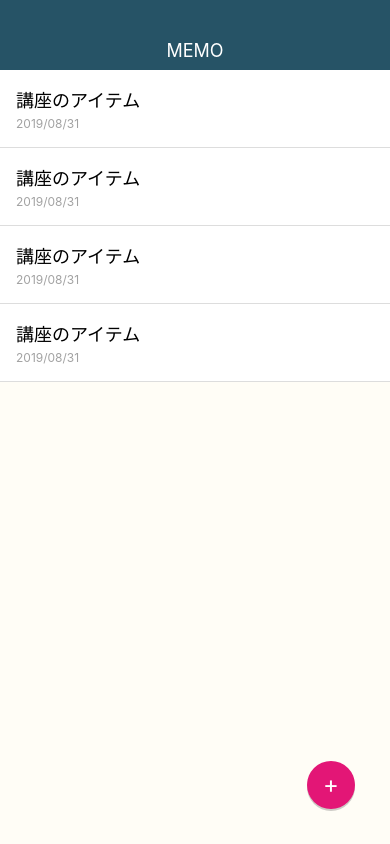
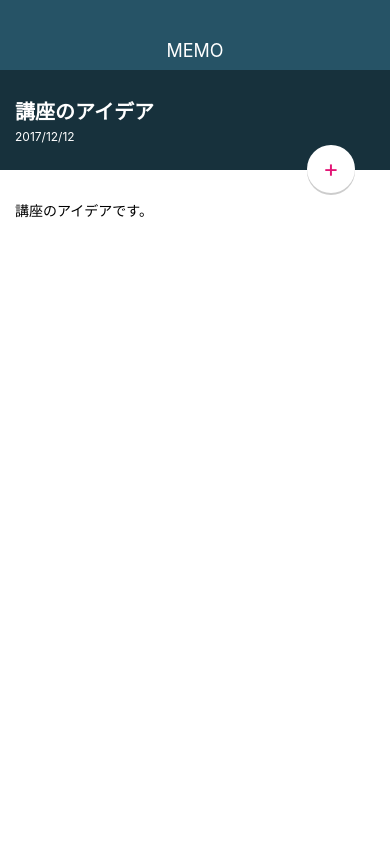
Before and after one commit to toshihog/memo01, a React Native app: screen / in a window 390 px wide. Built offline with nearby package versions, Linux system fonts and the light colour scheme.

Commit message:
Stylw MemoDetailScreen

```diff
--- a/App.tsx
+++ b/App.tsx
@@ -2,6 +2,7 @@
 import { StyleSheet, View } from 'react-native';
 
 import MemoListScreen from './src/screens/MemoListScreen';
+import MemoDetailScreen from './src/screens/MemoDetailScreen';
 import Appbar from './src/components/Appbar';
 
 export default class App extends React.Component {
@@ -9,7 +10,7 @@
     return (
       <View style={styles.container}>
         <Appbar />
-        <MemoListScreen />
+        <MemoDetailScreen />
       </View>
     );
   }
--- a/src/elements/CircleButton.js
+++ b/src/elements/CircleButton.js
@@ -3,9 +3,20 @@
 
 class CircleButton extends React.Component {
   render() {
+    //const style = this.props.style;
+    const { style, color } = this.props;
+
+    let bgColor = '#E31676';
+    let textColor = '#fff';
+
+    if (color === 'white') {
+      bgColor = '#fff';
+      textColor = '#E31676';
+    };
+
     return(
-      <View style={styles.circleButton}>
-          <Text style={styles.circleButtonTitle}>
+      <View style={[styles.circleButton, style, { backgroundColor: bgColor }]}>
+          <Text style={[styles.circleButtonTitle, {color: textColor}]}>
             {this.props.children}
           </Text>
       </View>
@@ -20,7 +31,6 @@
     right: 35,
     width: 48,
     height: 48,
-    backgroundColor: '#E31676',
     borderRadius: 24,
     justifyContent: 'center',
     alignItems: 'center',
@@ -32,7 +42,6 @@
   circleButtonTitle: {
     fontSize: 24,
     lineHeight: 24,
-    color: '#fff'
   },
 });
 
--- /dev/null
+++ b/src/screens/MemoDetailScreen.js
@@ -0,0 +1,61 @@
+import React from 'react';
+import { Text, View, StyleSheet } from 'react-native';
+import CircleButton from '../elements/CircleButton';
+
+class MemoDetailScreen extends React.Component {
+  render() {
+    return(
+      <View style={styles.container}>
+        <View>
+          <View style={styles.memoHeader}>
+            <View>
+              <Text style={styles.memoHeaderTitle}>講座のアイデア</Text>
+              <Text style={styles.memoHeaderDate}>2017/12/12</Text>
+            </View>
+          </View>
+        </View>
+
+        <View style={styles.memoContent}>
+          <Text>講座のアイデアです。</Text>
+        </View>
+
+        <CircleButton color="white" style={styles.editButton}>+</CircleButton>
+      </View>
+    );
+  }
+}
+
+const styles = StyleSheet.create({
+  container: {
+    flex: 1,
+    width: '100%',
+  },
+  memoHeader: {
+    height: 100,
+    backgroundColor: '#17313C',
+    justifyContent: 'center',
+    padding: 15,
+  },
+  memoHeaderTitle: {
+    fontSize: 20,
+    fontWeight: 'bold',
+    color: '#fff',
+    marginBottom: 4,
+  },
+  memoHeaderDate: {
+    fontSize: 12,
+    color: '#fff',
+  },
+  memoContent: {
+    paddingTop: 30,
+    paddingLeft: 15,
+    paddingRight: 15,
+    backgroundColor: '#fff',
+    flex: 1,
+  },
+  editButton: {
+    top: 75,
+  },
+});
+
+export default MemoDetailScreen;
--- a/src/screens/MemoListScreen.js
+++ b/src/screens/MemoListScreen.js
@@ -1,5 +1,6 @@
 import React from 'react';
 import { View, StyleSheet } from 'react-native';
+
 import MemoList from '../components/MemoList';
 import CircleButton from '../elements/CircleButton';
 
```
